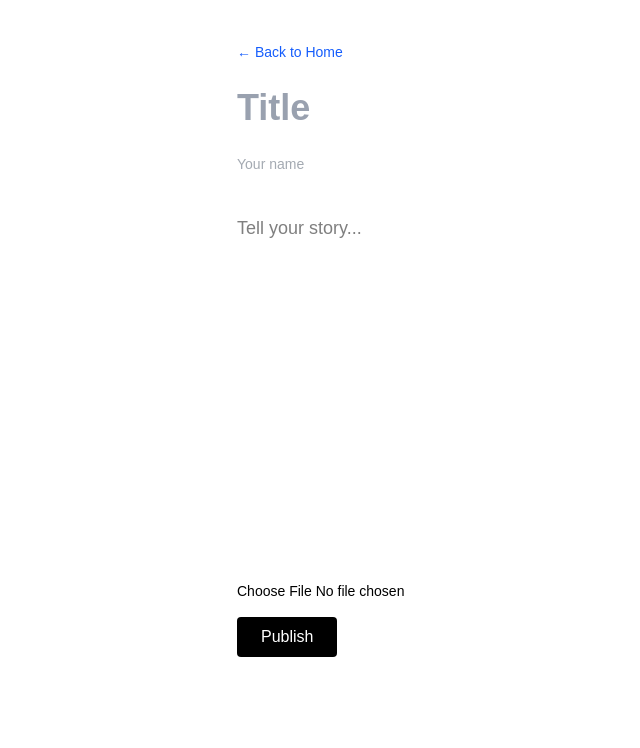
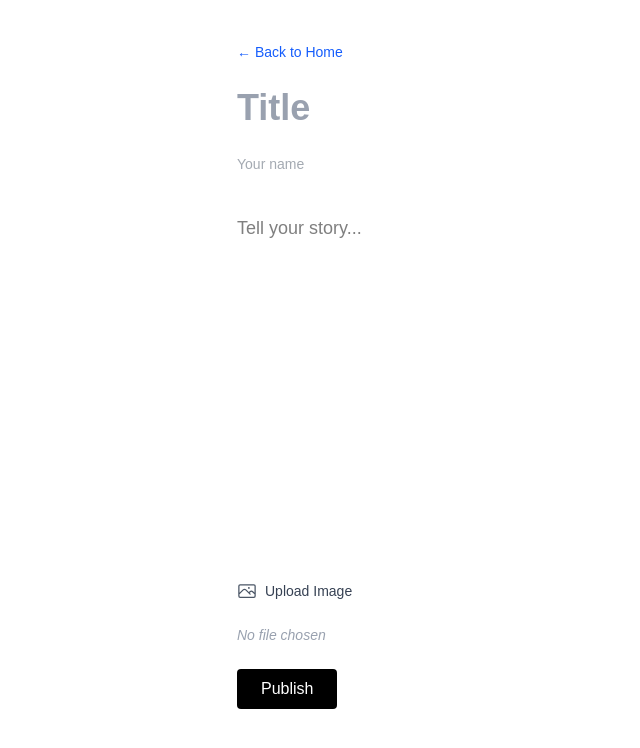
Before and after one commit to PavloSernetskyi/social-media-blog-platform, a Next.js app: page /write in a window 1280 px wide. Shown: the top 748 px of the page, without its empty margins (19-659 px from the left). Built offline with nearby package versions, Linux system fonts and the light colour scheme.

Commit message:
added upload photo icon when uploading photo

```diff
--- a/src/app/write/page.tsx
+++ b/src/app/write/page.tsx
@@ -1,106 +1,7 @@
-// 'use client';
-// import { useState } from 'react';
-// import Link from 'next/link'; // ← add this
-
-// const slugify = (title: string) =>
-//   title
-//     .toLowerCase()
-//     .trim()
-//     .replace(/[^a-z0-9]+/g, '-') // replace non-alphanumeric with dashes
-//     .replace(/(^-|-$)+/g, '');   // trim starting/ending dashes
-
-// export default function WritePage() {
-//   const [formData, setFormData] = useState({
-//     title: '',
-//     content: '',
-//     slug: '',
-//     authorName: '',
-//     imageURL: '',
-//   });
-
-//   const handleChange = (e: React.ChangeEvent<HTMLInputElement | HTMLTextAreaElement>) => {
-//     const { name, value } = e.target;
-//     const updatedData = {
-//       ...formData,
-//       [name]: value,
-//     };
-
-//     if (name === 'title') {
-//       updatedData.slug = slugify(value); // auto-generate slug
-//     }
-
-//     setFormData(updatedData);
-//   };
-
-//   const handleSubmit = async (e: React.FormEvent) => {
-//     e.preventDefault();
-//     const res = await fetch('/api/posts', {
-//       method: 'POST',
-//       body: JSON.stringify(formData),
-//       headers: {
-//         'Content-Type': 'application/json',
-//       },
-//     });
-
-//     if (res.ok) {
-//       alert('✅ Post created!');
-//       setFormData({ title: '', content: '', slug: '', authorName: '', imageURL: '' }); // reset form
-//     } else {
-//       alert('❌ Failed to create post.');
-//     }
-//   };
-
-//   return (
-//     <div className="min-h-screen bg-white text-black px-6 py-10">
-//       {/* ← Back link */}
-//       <div className="max-w-3xl mx-auto mb-6">
-//         <Link href="/" className="text-blue-600 hover:underline text-sm">
-//           ← Back to Home
-//         </Link>
-//       </div>
-
-//       <form onSubmit={handleSubmit} className="max-w-3xl mx-auto space-y-6">
-//         <input
-//           name="title"
-//           placeholder="Title"
-//           onChange={handleChange}
-//           value={formData.title}
-//           required
-//           className="text-4xl font-bold w-full outline-none placeholder-gray-400"
-//         />
-
-//         <input
-//           name="authorName"
-//           placeholder="Your name"
-//           onChange={handleChange}
-//           value={formData.authorName}
-//           required
-//           className="text-sm text-gray-600 outline-none w-full"
-//         />
-
-//         <textarea
-//           name="content"
-//           placeholder="Tell your story..."
-//           rows={12}
-//           onChange={handleChange}
-//           value={formData.content}
-//           required
-//           className="w-full text-lg outline-none mt-4 resize-none"
-//         />
-
-//         <button
-//           type="submit"
-//           className="bg-black text-white px-6 py-2 rounded hover:opacity-90"
-//         >
-//           Publish
-//         </button>
-//       </form>
-//     </div>
-//   );
-// }
 'use client';
 import { useState } from 'react';
 import Link from 'next/link';
+import { PhotoIcon } from '@heroicons/react/24/outline';
 
 const slugify = (title: string) =>
   title
@@ -115,8 +16,10 @@ export default function WritePage() {
     content: '',
     slug: '',
     authorName: '',
-    imageUrl: '', // ✅ fixed: use imageUrl to match everywhere
+    imageUrl: '',
   });
+
+  const [fileName, setFileName] = useState<string | null>(null);
 
   const handleChange = (e: React.ChangeEvent<HTMLInputElement | HTMLTextAreaElement>) => {
     const { name, value } = e.target;
@@ -135,6 +38,7 @@ export default function WritePage() {
   const handleImageUpload = (e: React.ChangeEvent<HTMLInputElement>) => {
     const file = e.target.files?.[0];
     if (file) {
+      setFileName(file.name); // show file name below
       const reader = new FileReader();
       reader.onloadend = () => {
         setFormData((prev) => ({ ...prev, imageUrl: reader.result as string }));
@@ -154,10 +58,11 @@ export default function WritePage() {
     });
 
     if (res.ok) {
-      alert('✅ Post created!');
+      alert('Post created!');
       setFormData({ title: '', content: '', slug: '', authorName: '', imageUrl: '' });
+      setFileName(null); // reset filename
     } else {
-      alert('❌ Failed to create post.');
+      alert('Failed to create post.');
     }
   };
 
@@ -198,13 +103,27 @@ export default function WritePage() {
           className="w-full text-lg outline-none mt-4 resize-none"
         />
 
-        {/*Image upload field */}
+        {/* Upload icon and clickable label */}
+        <div className="flex items-center gap-2">
+          <PhotoIcon className="w-5 h-5 text-gray-600" />
+          <label htmlFor="image-upload" className="text-sm text-gray-700 cursor-pointer">
+            Upload Image
+          </label>
+        </div>
+
+        {/* Hidden input and filename status */}
         <input
+          id="image-upload"
           type="file"
           accept="image/*"
           onChange={handleImageUpload}
-          className="block w-full text-sm mb-4"
+          className="hidden"
         />
+        {fileName ? (
+          <p className="text-sm text-gray-800">{fileName}</p>
+        ) : (
+          <p className="text-sm text-gray-400 italic">No file chosen</p>
+        )}
 
         <button
           type="submit"
```
Also changed, not shown: src/app/page.tsx (+0 -47 lines), src/app/posts/[slug]/page.tsx (+0 -35 lines).
